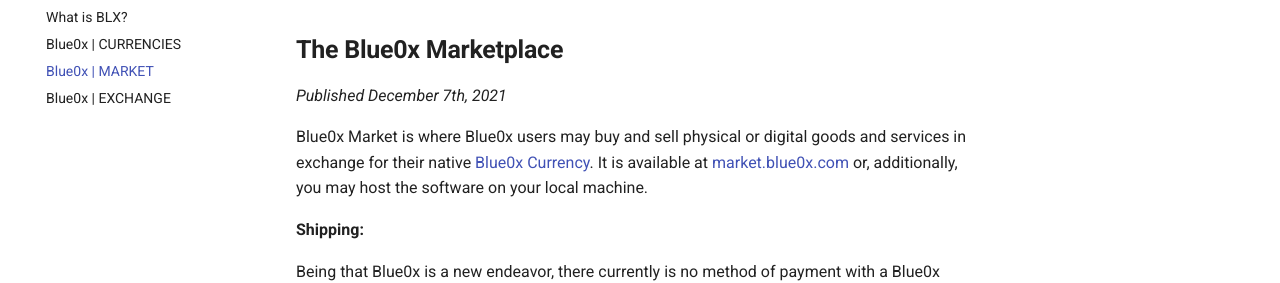
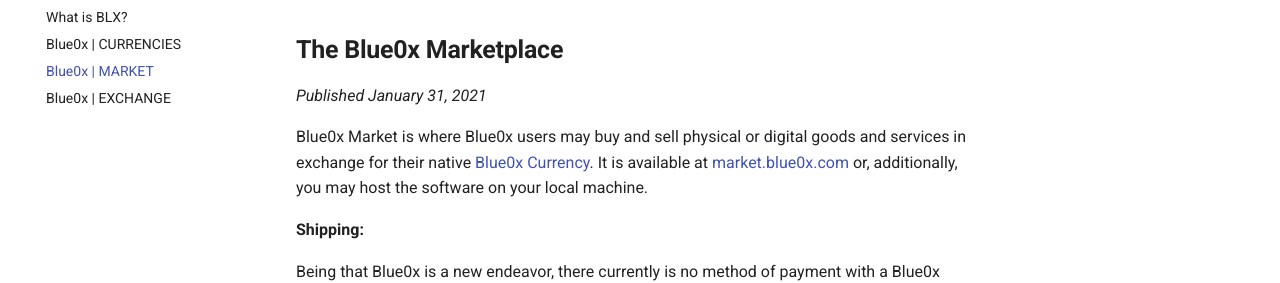
Before and after one commit to theBlue0x/docs, an MkDocs documentation site: the page built from docs/learn_more/marketplace.md, in a window 1280 px wide. Shown: the part 196-479 px from the top of the page. Built offline with MkDocs 1.6.1 and Material for MkDocs 9.7.7, drawn with Linux system fonts in a browser that asks for light colours.

Commit message:
Update marketplace.md

```diff
--- a/docs/learn_more/marketplace.md
+++ b/docs/learn_more/marketplace.md
@@ -1,6 +1,6 @@
 ## **The Blue0x Marketplace** ##
 
-_Published December 7th, 2021_
+_Published January 31, 2021_
 
 Blue0x Market is where Blue0x users may buy and sell physical or digital goods and services in exchange for their native [Blue0x Currency](currencies.md).  It is available at [market.blue0x.com](https://market.blue0x.com) or, additionally, you may host the software on your local machine.
 
```
